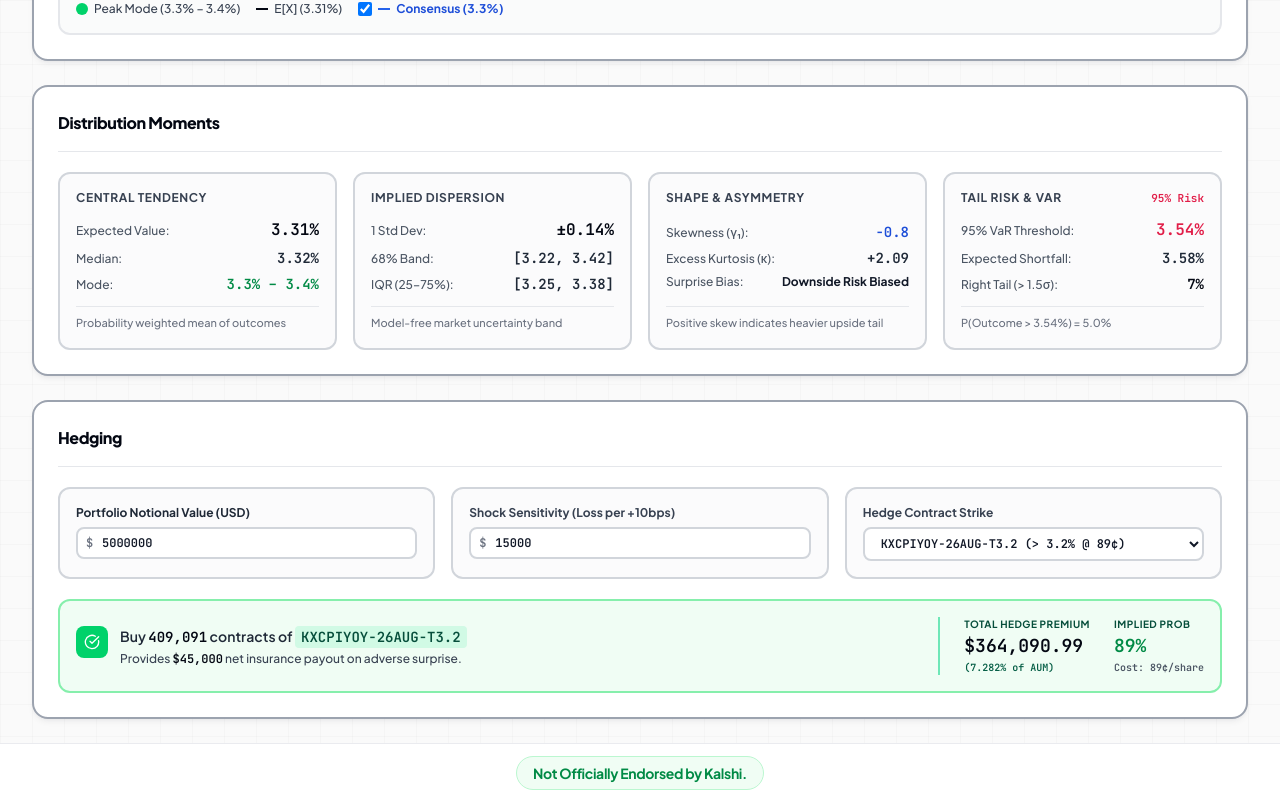
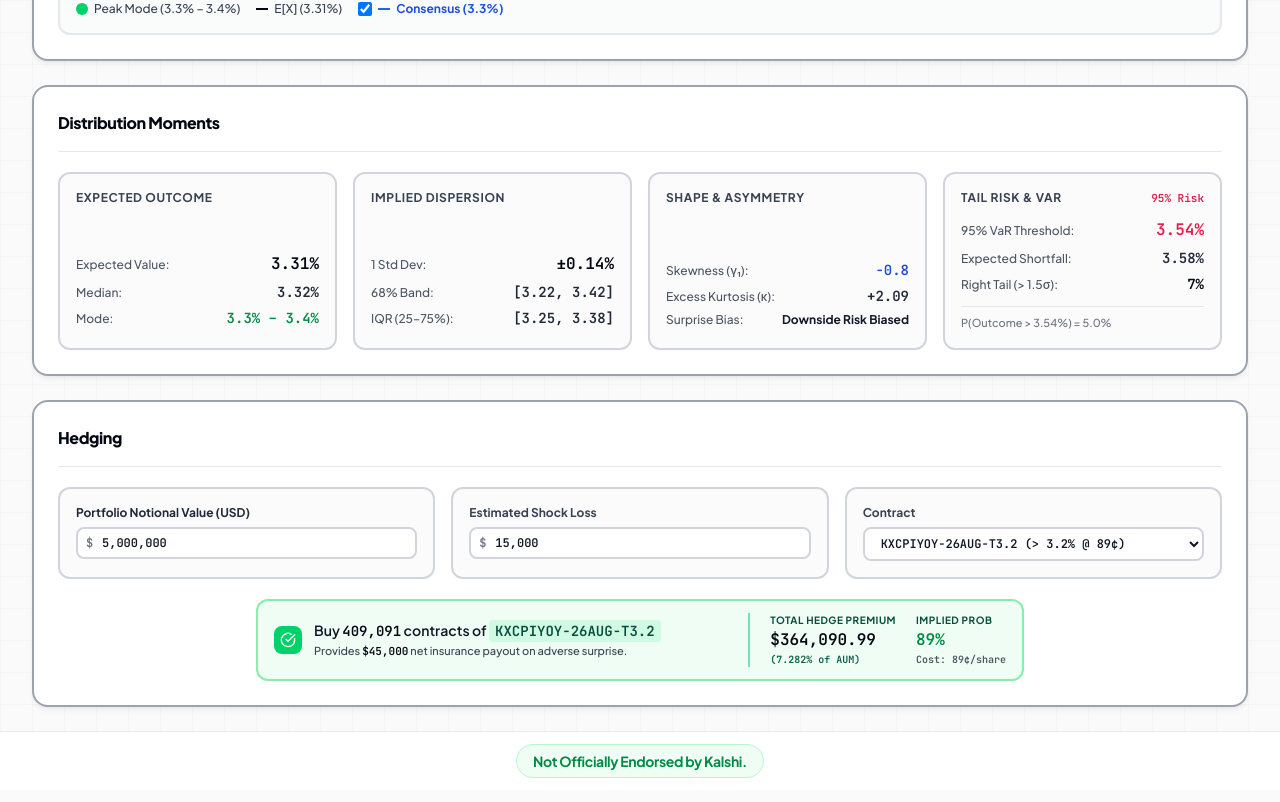
Before and after one commit to mokshnow/macro-density, a React (Vite) app: page / in a window 1280 px wide. Shown: the part 1344-2146 px from the top of the page. Built offline with nearby package versions, Linux system fonts and the light colour scheme.

Commit message:
Rename Expected Outcome, remove subtitles, simplify Hedging labels and comma formatting, and center outcome banner

```diff
--- a/src/components/HedgingSimulator.tsx
+++ b/src/components/HedgingSimulator.tsx
@@ -8,10 +8,50 @@ interface HedgingSimulatorProps {
 
 export const HedgingSimulator: React.FC<HedgingSimulatorProps> = ({ market }) => {
   const [portfolioSize, setPortfolioSize] = useState<number>(5000000); // $5M
+  const [portfolioStr, setPortfolioStr] = useState<string>((5000000).toLocaleString());
+
   const [sensitivityBps, setSensitivityBps] = useState<number>(15); // $15k per 10bps shock
+  const [sensitivityStr, setSensitivityStr] = useState<string>((15000).toLocaleString());
+
   const [targetHedgeStrike, setTargetHedgeStrike] = useState<number>(
     market.contracts.length > 3 ? (market.contracts[3].floorStrike ?? 3.3) : 3.3
   );
+
+  const handlePortfolioChange = (val: string) => {
+    const raw = val.replace(/[^0-9]/g, '');
+    if (!raw) {
+      setPortfolioStr('');
+      setPortfolioSize(0);
+      return;
+    }
+    const num = parseInt(raw, 10);
+    setPortfolioSize(num);
+    setPortfolioStr(num.toLocaleString());
+  };
+
+  const handlePortfolioBlur = () => {
+    if (!portfolioStr.trim()) {
+      setPortfolioStr(portfolioSize.toLocaleString() || '0');
+    }
+  };
+
+  const handleSensitivityChange = (val: string) => {
+    const raw = val.replace(/[^0-9]/g, '');
+    if (!raw) {
+      setSensitivityStr('');
+      setSensitivityBps(0);
+      return;
+    }
+    const num = parseInt(raw, 10);
+    setSensitivityBps(num / 1000);
+    setSensitivityStr(num.toLocaleString());
+  };
+
+  const handleSensitivityBlur = () => {
+    if (!sensitivityStr.trim()) {
+      setSensitivityStr((sensitivityBps * 1000).toLocaleString() || '0');
+    }
+  };
 
   // Find relevant contract for hedge
   const hedgeContract = useMemo(() => {
@@ -51,29 +91,33 @@ export const HedgingSimulator: React.FC<HedgingSimulatorProps> = ({ market }) =>
               $
             </div>
             <input
-              type="number"
-              value={portfolioSize}
-              onChange={(e) => setPortfolioSize(Math.max(0, Number(e.target.value)))}
-              step={500000}
+              type="text"
+              inputMode="numeric"
+              value={portfolioStr}
+              onChange={(e) => handlePortfolioChange(e.target.value)}
+              onBlur={handlePortfolioBlur}
+              placeholder="5,000,000"
               className="w-full pl-6 pr-3 py-1.5 text-xs font-mono font-bold bg-white border-2 border-gray-300 rounded-lg focus:outline-none focus:ring-2 focus:ring-[#00D26A]/30 focus:border-[#00D26A]"
             />
           </div>
         </div>
 
-        {/* Input 2: Macro Sensitivity */}
+        {/* Input 2: Estimated Shock Loss */}
         <div className="p-4 rounded-xl bg-gray-50/70 border-2 border-gray-300 hover:border-gray-400 shadow-xs transition-colors">
           <label className="block text-xs font-bold text-gray-700 mb-1.5">
-            Shock Sensitivity (Loss per +10bps)
+            Estimated Shock Loss
           </label>
           <div className="relative">
             <div className="absolute inset-y-0 left-0 pl-2.5 flex items-center pointer-events-none text-gray-500 font-mono font-bold text-xs">
               $
             </div>
             <input
-              type="number"
-              value={sensitivityBps * 1000}
-              onChange={(e) => setSensitivityBps(Math.max(1, Number(e.target.value) / 1000))}
-              step={5000}
+              type="text"
+              inputMode="numeric"
+              value={sensitivityStr}
+              onChange={(e) => handleSensitivityChange(e.target.value)}
+              onBlur={handleSensitivityBlur}
+              placeholder="15,000"
               className="w-full pl-6 pr-3 py-1.5 text-xs font-mono font-bold bg-white border-2 border-gray-300 rounded-lg focus:outline-none focus:ring-2 focus:ring-[#00D26A]/30 focus:border-[#00D26A]"
             />
           </div>
@@ -82,7 +126,7 @@ export const HedgingSimulator: React.FC<HedgingSimulatorProps> = ({ market }) =>
         {/* Input 3: Target Strike */}
         <div className="p-4 rounded-xl bg-gray-50/70 border-2 border-gray-300 hover:border-gray-400 shadow-xs transition-colors">
           <label className="block text-xs font-bold text-gray-700 mb-1.5">
-            Hedge Contract Strike
+            Contract
           </label>
           <select
             value={targetHedgeStrike}
@@ -98,29 +142,29 @@ export const HedgingSimulator: React.FC<HedgingSimulatorProps> = ({ market }) =>
         </div>
       </div>
 
-      {/* Output / Hedge Sizing Banner */}
-      <div className="bg-[#F0FDF4] border-2 border-[#86EFAC] rounded-xl p-4 flex flex-col md:flex-row md:items-center justify-between gap-4 shadow-xs">
-        <div className="flex items-start gap-3">
-          <div className="p-2 rounded-lg bg-[#00D26A] text-white shrink-0 mt-0.5 shadow-xs">
+      {/* Output / Hedge Sizing Banner (Compact & Centered) */}
+      <div className="max-w-3xl mx-auto bg-[#F0FDF4] border-2 border-[#86EFAC] rounded-xl p-3 sm:px-4 sm:py-3 flex flex-col md:flex-row md:items-center justify-between gap-3 shadow-2xs">
+        <div className="flex items-center gap-3">
+          <div className="p-1.5 rounded-lg bg-[#00D26A] text-white shrink-0 shadow-2xs">
             <CheckCircle className="w-4 h-4" />
           </div>
           <div>
-            <div className="text-sm font-semibold text-gray-800 mt-0.5">
+            <div className="text-xs sm:text-sm font-semibold text-gray-900 leading-tight">
               Buy <strong className="font-mono text-gray-950 font-extrabold">{requiredContracts.toLocaleString()}</strong> contracts of{' '}
               <span className="font-mono font-bold text-emerald-900 bg-emerald-100 px-1.5 py-0.5 rounded">{hedgeContract?.ticker}</span>
             </div>
-            <div className="text-xs text-gray-700 mt-1 font-medium">
+            <div className="text-[11px] text-gray-700 mt-0.5 font-medium">
               Provides <strong className="font-mono text-gray-950 font-bold">${adverseLoss.toLocaleString()}</strong> net insurance payout on adverse surprise.
             </div>
           </div>
         </div>
 
-        <div className="flex items-center gap-6 border-t md:border-t-0 md:border-l-2 border-emerald-300 pt-3 md:pt-0 md:pl-6">
+        <div className="flex items-center gap-5 border-t md:border-t-0 md:border-l-2 border-emerald-300 pt-2 md:pt-0 md:pl-5 shrink-0">
           <div>
             <div className="text-[10px] uppercase text-emerald-900 font-bold tracking-wider">
               Total Hedge Premium
             </div>
-            <div className="text-lg font-black font-mono text-gray-950">
+            <div className="text-base font-black font-mono text-gray-950">
               ${totalHedgePremium.toLocaleString(undefined, { minimumFractionDigits: 2, maximumFractionDigits: 2 })}
             </div>
             <div className="text-[10px] text-emerald-800 font-mono font-bold">
@@ -132,7 +176,7 @@ export const HedgingSimulator: React.FC<HedgingSimulatorProps> = ({ market }) =>
             <div className="text-[10px] uppercase text-emerald-900 font-bold tracking-wider">
               Implied Prob
             </div>
-            <div className="text-lg font-black font-mono text-[#008A45]">
+            <div className="text-base font-black font-mono text-[#008A45]">
               {contractCostCents}%
             </div>
             <div className="text-[10px] text-gray-600 font-mono font-semibold">
--- a/src/components/RiskMomentsCard.tsx
+++ b/src/components/RiskMomentsCard.tsx
@@ -20,7 +20,7 @@ export const RiskMomentsCard: React.FC<RiskMomentsCardProps> = ({ moments, unitS
         <div className="p-4 rounded-xl bg-gray-50/70 border-2 border-gray-300 hover:border-gray-400 shadow-xs transition-colors flex flex-col justify-between">
           <div className="flex items-center justify-between mb-2">
             <span className="text-xs font-bold text-gray-700 uppercase tracking-wider">
-              Central Tendency
+              Expected Outcome
             </span>
           </div>
           <div className="space-y-1.5 my-1">
@@ -42,9 +42,6 @@ export const RiskMomentsCard: React.FC<RiskMomentsCardProps> = ({ moments, unitS
                 {moments.modeRange}
               </span>
             </div>
-          </div>
-          <div className="text-[11px] text-gray-500 font-medium pt-2 border-t border-gray-200 mt-2">
-            Probability weighted mean of outcomes
           </div>
         </div>
 
@@ -75,9 +72,6 @@ export const RiskMomentsCard: React.FC<RiskMomentsCardProps> = ({ moments, unitS
               </span>
             </div>
           </div>
-          <div className="text-[11px] text-gray-500 font-medium pt-2 border-t border-gray-200 mt-2">
-            Model-free market uncertainty band
-          </div>
         </div>
 
         {/* Metric 3: Skewness & Kurtosis */}
@@ -106,9 +100,6 @@ export const RiskMomentsCard: React.FC<RiskMomentsCardProps> = ({ moments, unitS
                 {moments.skewness > 0 ? 'Upside Risk Biased' : 'Downside Risk Biased'}
               </span>
             </div>
-          </div>
-          <div className="text-[11px] text-gray-500 font-medium pt-2 border-t border-gray-200 mt-2">
-            Positive skew indicates heavier upside tail
           </div>
         </div>
 
```
